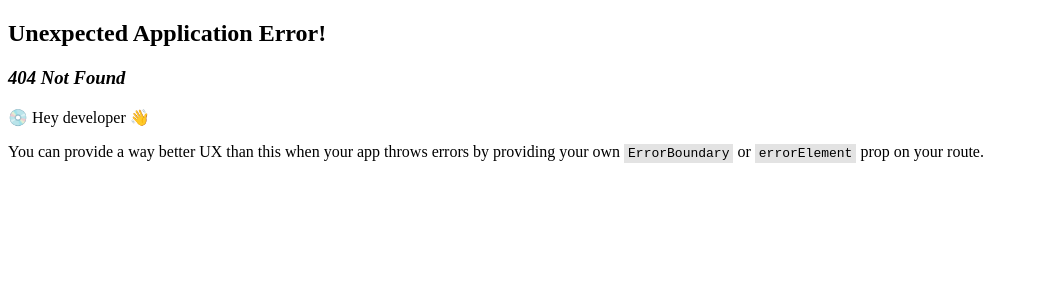
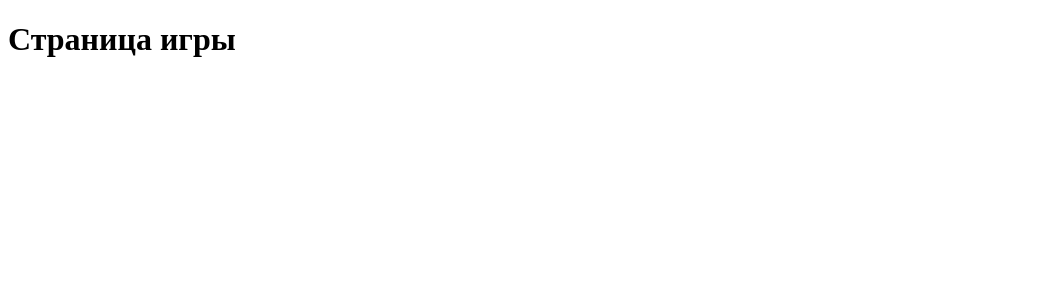
Before and after one commit to Vosssable/404Team, a React (Vite) app in the folder packages/client/: page /game in a window 1280 px wide. Before the commit this address had no page. Shown: the top 300 px of the page, without its empty margins (0-1039 px from the left). Built offline with nearby package versions, Linux system fonts and the light colour scheme.

Commit message:
feat: #50781972 правки ревью

```diff
--- /dev/null
+++ b/packages/client/src/pages/ErrorPage.tsx
@@ -0,0 +1,10 @@
+const ErrorPage = () => {
+  return (
+    <>
+      <h1>404</h1>
+      <p>Страница не найдена</p>
+    </>
+  )
+}
+
+export default ErrorPage
--- /dev/null
+++ b/packages/client/src/pages/GamePage.tsx
@@ -0,0 +1,7 @@
+export const GamePage = () => {
+  return (
+    <div>
+      <h1>Страница игры</h1>
+    </div>
+  )
+}
```
Also changed, not shown: packages/client/src/app/PrivateRoute.tsx (+2 -6 lines), packages/client/src/app/router.tsx (+10 -0 lines), 1 other file (tests, documents, lock files or other folders).
